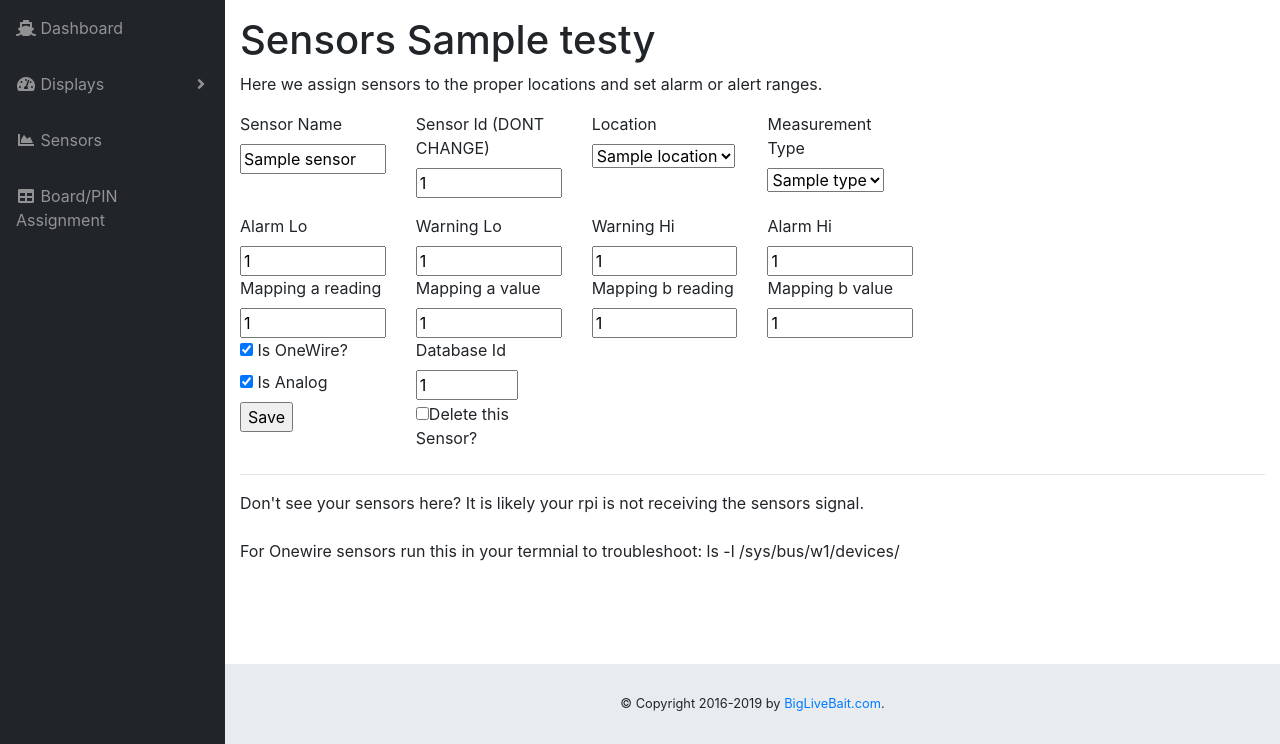
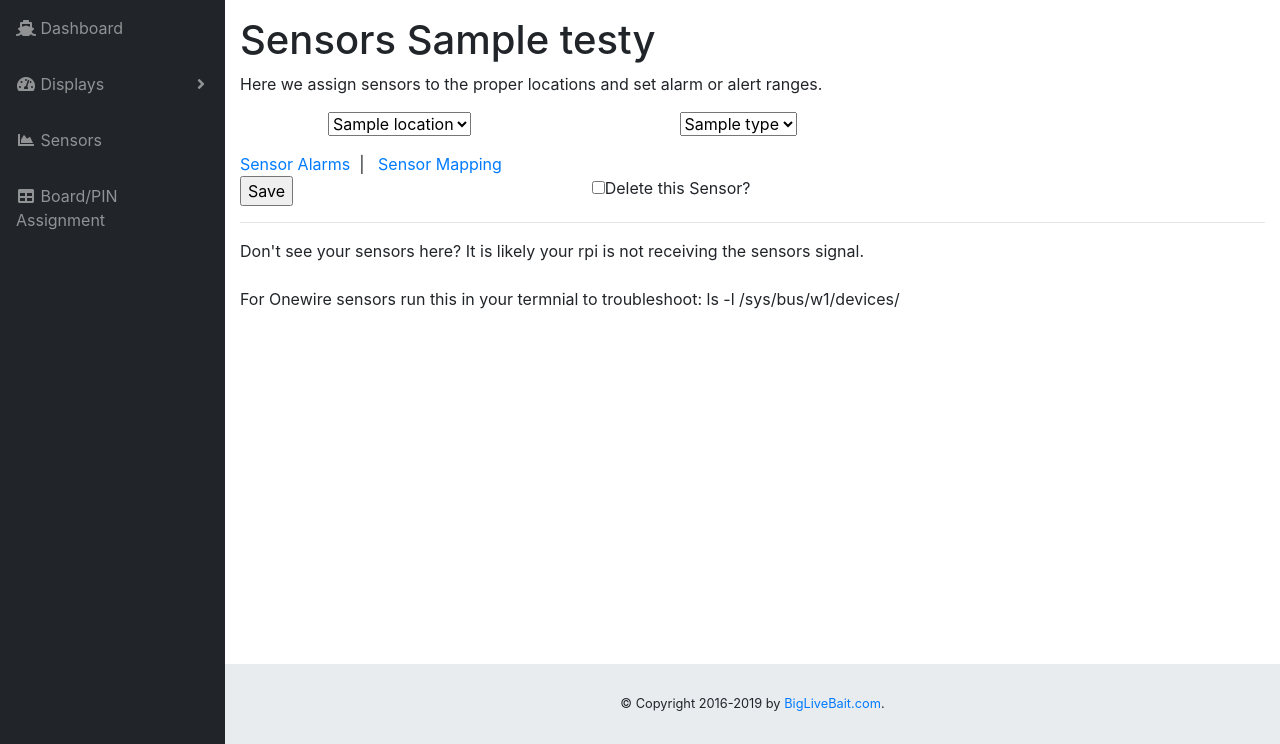
Before and after one commit to rustybucket145/Yacht-Brain-Python, a Flask app: template templates/sensors.html in a window 1280 px wide. Shown: the part 56-800 px from the top of the page. Run offline with Flask 2, Linux system fonts and the light colour scheme; tables that the repository leaves empty hold one stand-in row (values such as "Sample post"); the template is opened without the code that fills it: values that come from a table or form of the project are taken from there, most other values are stand-ins (such as "Sample title", 1, 10 or a date in 2020); some libraries are stand-ins or nearby versions.

Commit message:
Major update with beta javascript sensor update and adjustments to sensor adding/editing.  Cleaned up several processes, added new methods to read and interpret sensors.

```diff
--- a/app.py
+++ b/app.py
@@ -51,7 +51,11 @@ def read_temp(sensor_id):
         temp_string = lines[1][equals_pos+2:]
         temp_c = float(temp_string) / 1000.0
         temp_f = temp_c * 9.0 / 5.0 + 32.0
-        return int(round(temp_f))
+
+        data = {"temp_c": round(temp_c), "temp_f": round(temp_f)}
+
+
+        return data
 
 def left(s, amount):
     return s[:amount]
@@ -264,6 +268,41 @@ def rpipins():
 ###variable  with name "argument", in this example "aiTemperature"
 ##print plcVar
 
+
+
+
+
+
+
+
+
+
+
+
+#ajax function to retrieve sensor values based on sensor id
+@app.route('/getSensorValue', methods=["GET", "POST"])
+def getSensorValue():
+    print('sensor value')
+
+    #sensor_id = request.GET['sensor_id']
+    sensor_id = request.values['sensor_id']
+    sensor_value = read_temp(sensor_id)
+    #print(sensor_value)
+    import json
+
+    #data = json.loads(sensor_value)
+
+    #print(data)
+
+
+
+    return json.dumps(sensor_value)
+
+
+
+
+
+
 @app.route('/UpdateGauges', methods=['POST'])
 def UpdateGauges():
 
--- a/database_create.py
+++ b/database_create.py
@@ -14,7 +14,7 @@ def insert_initial_values_sensor_locations():
 
     #check to see if these have been populated already
     if db.session.query(SensorLocations.sensor_location_title).all() == []:
-        db.session.add(SensorLocations(sensor_location_value='', sensor_location_title='--select--'))
+        db.session.add(SensorLocations(sensor_location_value='', sensor_location_title='--Sensor Location--'))
         db.session.add(SensorLocations(sensor_location_value='engine_single', sensor_location_title='Single Engine'))
         db.session.add(SensorLocations(sensor_location_value='engine_port', sensor_location_title='Port Engine'))
         db.session.add(SensorLocations(sensor_location_value='engine_stbd', sensor_location_title='Starboard Engine'))
@@ -34,7 +34,7 @@ def insert_initial_values_sensor_types():
 
     #check to see if these have been populated already
     if db.session.query(SensorTypes.sensor_type_title).all() == []:
-        db.session.add(SensorTypes(sensor_type_value='', sensor_type_title='--select--'))
+        db.session.add(SensorTypes(sensor_type_value='', sensor_type_title='--Sensor Application--'))
         db.session.add(SensorTypes(sensor_type_value='rpm', sensor_type_title='Livewell'))
         db.session.add(SensorTypes(sensor_type_value='coolantTemperature', sensor_type_title='Coolant Temp'))
         db.session.add(SensorTypes(sensor_type_value='oilTemperature', sensor_type_title='Oil Temp'))
--- a/static/css/style.css
+++ b/static/css/style.css
@@ -1,3 +1,22 @@
 input{
 max-width:100%;
 }
+label{margin-bottom:0px;}
+
+.blink_me {
+  animation: blinker 1s linear infinite;
+}
+
+
+.yellow{
+color:yellow;
+}
+.red{
+color:red;
+}
+
+@keyframes blinker {
+  50% {
+    opacity: 0;
+  }
+}
--- a/templates/layout.html
+++ b/templates/layout.html
@@ -177,6 +177,9 @@
     <!-- Custom scripts for all pages-->
     <script src="/static/js/sb-admin.min.js"></script>
 
+    <!-- YachtBrain scripts for all pages-->
+    <script src="/static/js/yachtbrain.js"></script>
+
   </body>
 
 </html>
--- a/templates/sensors.html
+++ b/templates/sensors.html
@@ -3,8 +3,10 @@
 {% block title %}Index{% endblock %}
 {% block head %}
   {{ super() }}
-  <style type="text/css">
+  <style>
     .important { color: #336699; }
+    label{margin-bottom:0px;}
+    .sensor_value{color:blue;font-size:2em;font-weight:bold;}
   </style>
 {% endblock %}
 {% block content %}
@@ -19,47 +21,56 @@
             <form method="POST" action="">
                 <div class="form-group row">
 
-                    <div class="col-sm-2">
-                        <label for="title">Sensor Name</label>
-                        <input type="text" name="title" value="{{sensor.title}}">
+
+                    <div class="col-sm-1">
+						<h2 sensor_id="{{ sensor.sensor_id }}" id="sensor_value_{{ sensor.sensor_id }}"
+						class="sensor_value"
+						alarm_low={{ sensor.alarm_low }}
+						warning_low={{ sensor.warning_low }}
+						warning_hi={{ sensor.warning_hi }}
+						alarm_hi={{ sensor.alarm_hi }}
+						></h2>
                     </div>
-                    <div class="col-sm-2">
-                        <label for="sensor_id">Sensor Id (DONT CHANGE)</label>
-                        <input type="text" name="sensor_id" value="{{ sensor.sensor_id }}">
-                    </div>
-                    <div class="col-sm-2">
-                        <label for="sensor_location">Location</label>
+
+
+                    <div class="col-sm-4">
                         <select name="sensor_location">
                             {% for sensor_location in sensor_locations %}
                                 <option value="{{ sensor_location.sensor_location_value }}" {% if sensor.sensor_location == sensor_location.sensor_location_value %}selected{% endif %}>{{ sensor_location.sensor_location_title }}</option>
                             {% endfor %}
 
                         </select>
+                        <!--<label for="sensor_location">Location</label>-->
 
                     </div>
-                    <div class="col-sm-2">
-                        <label for="sensor_location">Measurement Type</label>
+                    <div class="col-sm-4">
                         <select name="sensor_type">
                             {% for sensor_type in sensor_types %}
                                 <option value="{{ sensor_type.sensor_type_value }}" {% if sensor.sensor_type == sensor_type.sensor_type_value %}selected{% endif %}>{{ sensor_type.sensor_type_title }}</option>
                             {% endfor %}
 
                         </select>
+                        <!--<label for="sensor_type">Type</label>-->
+
 
                     </div>
+				</div><!-- end row -->
 
-                </div>
+				<a class="toggle_next" href="#">Sensor Alarms</a>&nbsp;&nbsp;|&nbsp;&nbsp;
+				<div  class="form-group" style="display:none;">
+
 					<div class="row">
 						<div class="col-sm-2">
 							<label for="alarm_low">Alarm Lo</label>
 							<input type="text" name="alarm_low" value="{{ sensor.alarm_low }}">
 						</div>
 						<div class="col-sm-2">
-                        <label for="warning_low">Warning Lo</label>
+							<label for="warning_low">Warn Lo</label>
 							<input type="text" name="warning_low" value="{{ sensor.warning_low }}">
 						</div>
+
 						<div class="col-sm-2">
-                        <label for="warning_hi">Warning Hi</label>
+							<label for="warning_hi">Warn Hi</label>
 							<input type="text" name="warning_hi" value="{{ sensor.warning_hi }}">
 						</div>
 						<div class="col-sm-2">
@@ -67,41 +78,60 @@
 							<input type="text" name="alarm_hi" value="{{ sensor.alarm_hi }}">
 						</div>
                     </div>
+                 </div>
+
+
+                 <a class="toggle_next" href="#">Sensor Mapping</a>
+                 <div style="display:none;">
 					 <div class="row">
-                    <div class="col-sm-2">
+						<div class="col-sm-4">
 							<label for="mapping_a_reading">Mapping a reading</label>
 							<input type="text" name="mapping_a_reading" value="{{ sensor.mapping_a_reading }}">
 						</div>
-                    <div class="col-sm-2">
+						<div class="col-sm-4">
 							<label for="mapping_a_value">Mapping a value</label>
 							<input type="text" name="mapping_a_value" value="{{ sensor.mapping_a_value }}">
 						</div>
-                    <div class="col-sm-2">
+					</div>
+					<div class="row">
+						<div class="col-sm-4">
 							<label for="mapping_b_reading">Mapping b reading</label>
 							<input type="text" name="mapping_b_reading" value="{{ sensor.mapping_b_reading }}">
 						</div>
-                    <div class="col-sm-2">
+						<div class="col-sm-4">
 							<label for="mapping_b_value">Mapping b value</label>
 							<input type="text" name="mapping_b_value" value="{{ sensor.mapping_b_value }}">
 						</div>
 					</div>
-                 <div class="row">
-                    <div class="col-sm-2">
+                    <div class="col-sm-4">
                         <label for="is_one_wire"><input type="checkbox" name="is_one_wire" value="1" {% if sensor.is_one_wire == 1 %}checked="checked"{% endif %}> Is OneWire?</label>
                         <label for="is_analog_sensor"><input type="checkbox" name="is_analog_sensor" value="1" {% if sensor.is_analog_sensor == 1 %}checked="checked"{% endif %}> Is Analog</label>
                     </div>
 
-                    <div class="col-sm-2">
+
+                   <div style="display:none;">
+					   <div class="col-sm-4">
+							<label for="title">Sensor Name</label>
+							<input type="text" name="title" value="{{sensor.title}}">
+						</div>
+
+						<div class="col-sm-4">
+							<label for="sensor_id">Sensor Id</label>
+							<input type="text" name="sensor_id" value="{{ sensor.sensor_id }}">
+
+						</div>
+						<div class="col-sm-4">
 							<label for="sensor_db_id">Database Id</label>
 							<input type="text" name="sensor_db_id" value="{{ sensor.sensor_db_id }}" size=5>
-			<!-- making the sensor ID disabled prevents the value from being published to the form and readable in code.  removed this for timebeing -->
+						</div>
+
                     </div>
                  </div>
                  <div class="row">
-                    <div class="col-sm-2">
+                    <div class="col-sm-4">
                         <input type="submit" value="Save">
                     </div>
-		    <div class="col-sm-2">
+		    <div class="col-sm-4">
                         <label for="Delete"><input type="checkbox" name="delete" value="1">Delete this Sensor?</label>
                     </div>
 
```
Also changed, not shown: README.md. Lines whose indentation alone changed are shown as unchanged.
